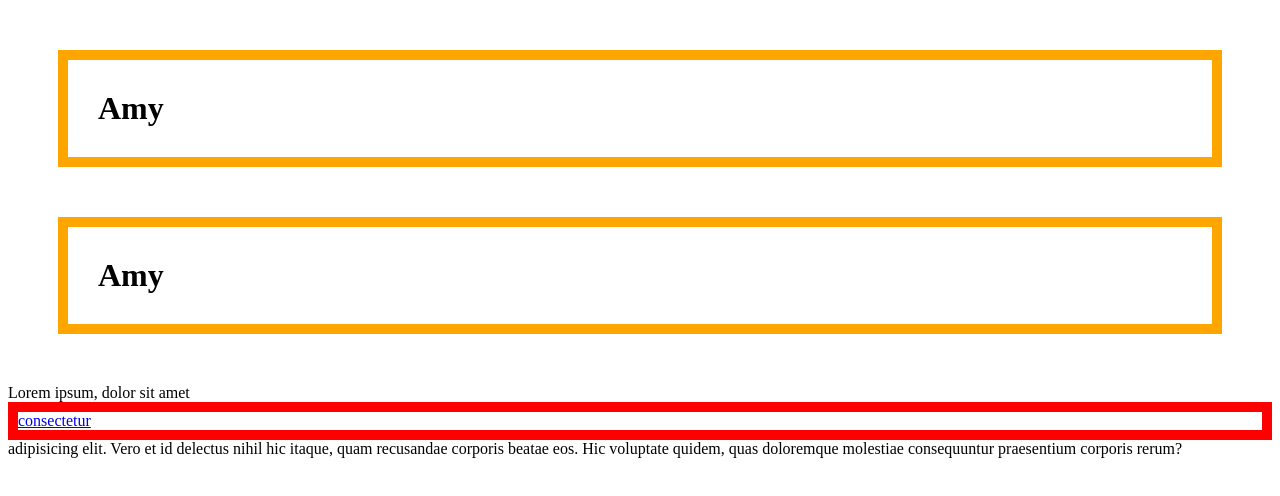
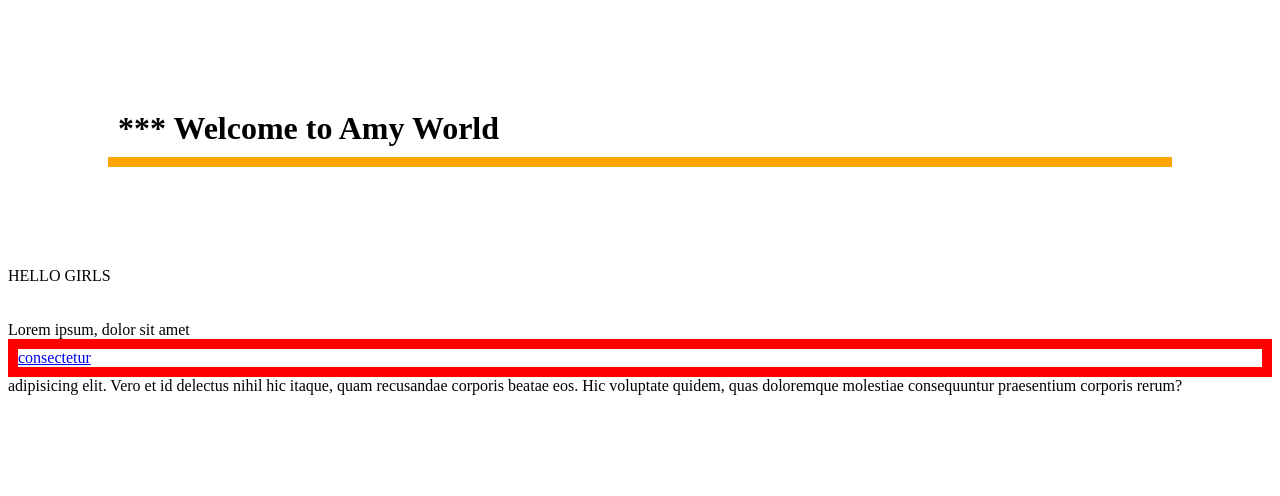
Before and after one commit to djandeb/MS-daegu-ai-school, a plain HTML site: page box.html in a window 1280 px wide. Drawn offline with Linux system fonts and the light colour scheme.

Commit message:
Add files via upload

```diff
--- a/box.html
+++ b/box.html
@@ -2,12 +2,15 @@
     <head>
         <style>
 
-        h1{border: 10px solid orange;
-            padding: 30px;
-            margin: 50px;}
+        h1{border-bottom: 10px solid orange;
+            padding: 10px;
+            margin: 100px;}
 
         a{border: 10px solid red;
             display:block}
+
+        #pink{border: 5px blueviolet}
+
 
  /* h1은 제목태그라 열 전체설정이 디폴트: block
     이 외는 보통 텍스트 한개만 설정됨:inline
@@ -22,8 +25,12 @@
     </head>
 
     <body>
-        <h1>Amy</h1>
-        <h1>Amy</h1>
+        <h1>*** Welcome to Amy World</h1>
+
+   <id="pink">HELLO GIRLS</id>
+
+    <br><br><br>
+
         Lorem ipsum, dolor sit amet <a href='https://www.w3.org/'>consectetur</a> adipisicing elit. Vero et id delectus nihil hic itaque, quam recusandae corporis beatae eos. Hic voluptate quidem, quas doloremque molestiae consequuntur praesentium corporis rerum?
     </body>
 </html>
```
